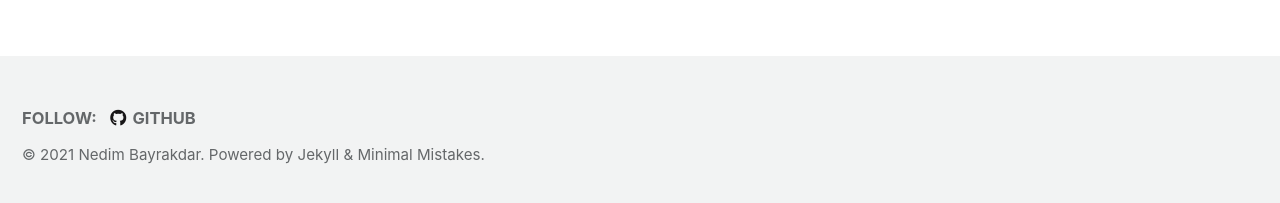
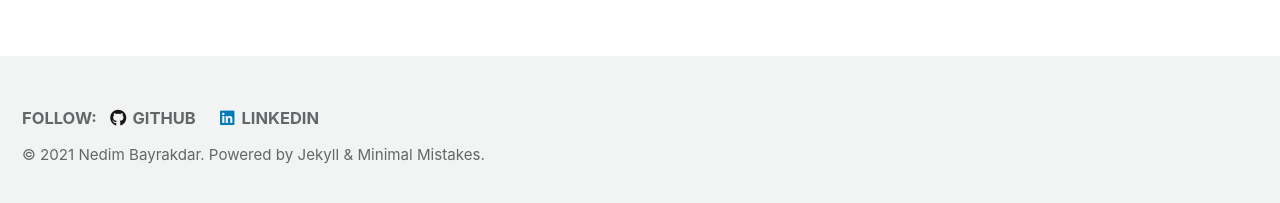
Before and after one commit to NedimBayrakdar/NedimBayrakdar.github.io, a Jekyll site: the page built from _pages/about.md, in a window 1280 px wide. Shown: the part 689-892 px from the top of the page. Built offline with Jekyll 4.4.1, drawn with Linux system fonts in a browser that asks for light colours; cached includes are drawn as plain includes.

Commit message:
Add linkedin link

```diff
--- a/_config.yml
+++ b/_config.yml
@@ -126,7 +126,9 @@ footer:
     - label: "GitHub"
       icon: "fab fa-fw fa-github"
       url: https://github.com/nedimbayrakdar
-    # - label: "LinkedIn"
+    - label: "LinkedIn"
+      icon: "fab fa-fw fa-linkedin"
+      url: https://www.linkedin.com/in/nedim-bayrakdar/
 
     # - label: "Twitter"
     #   icon: "fab fa-fw fa-twitter-square"
```
